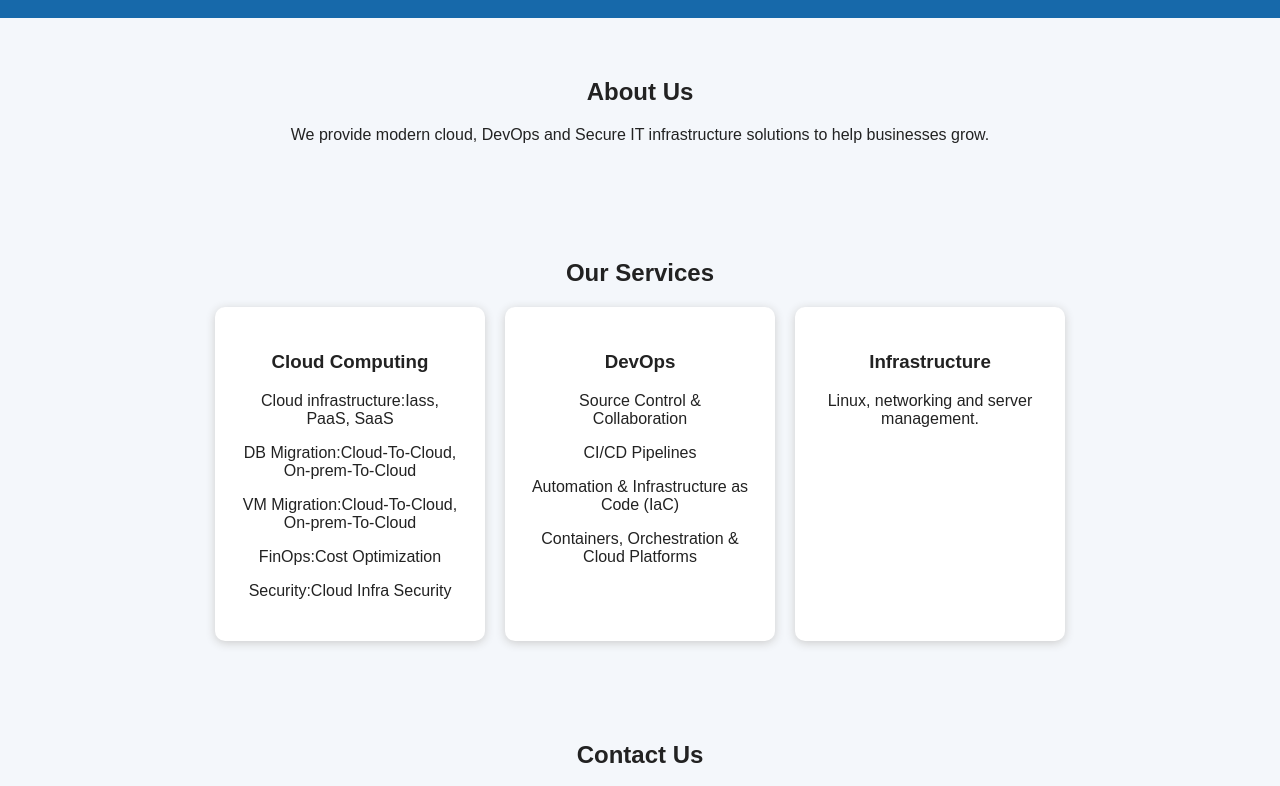
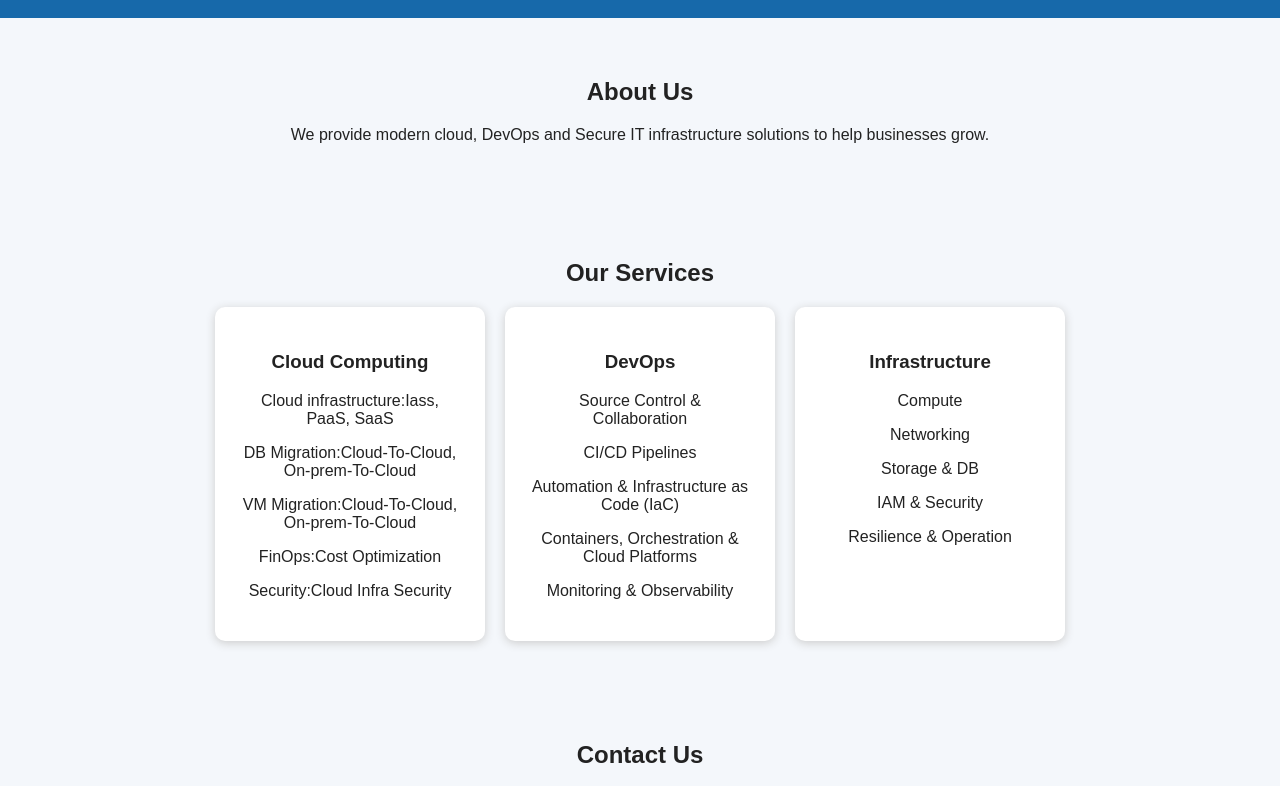
Before and after one commit to lalitvats1985/cloudtech-website, a plain HTML site: page index.html in a window 1280 px wide. Shown: the part 421-1207 px from the top of the page. Drawn offline with Linux system fonts and the light colour scheme; a script that the page names is missing.

Commit message:
3rd updated from dev branch by developer

```diff
--- a/index.html
+++ b/index.html
@@ -48,11 +48,16 @@
                 <p>CI/CD Pipelines</p>
                 <p>Automation & Infrastructure as Code (IaC)</p>
                 <p>Containers, Orchestration & Cloud Platforms</p>
+                <p>Monitoring & Observability</p>
             </div>
             <div class="service-card">
                 <h3>Infrastructure</h3>
-                <p>Linux, networking and server management.</p>
-            </div>
+                <p>Compute</p>
+                <p>Networking</p>
+                <p>Storage & DB</p>
+                <p>IAM & Security</p>
+                <p>Resilience & Operation</p>
+                </div>
         </div>
     </section>
 
```
